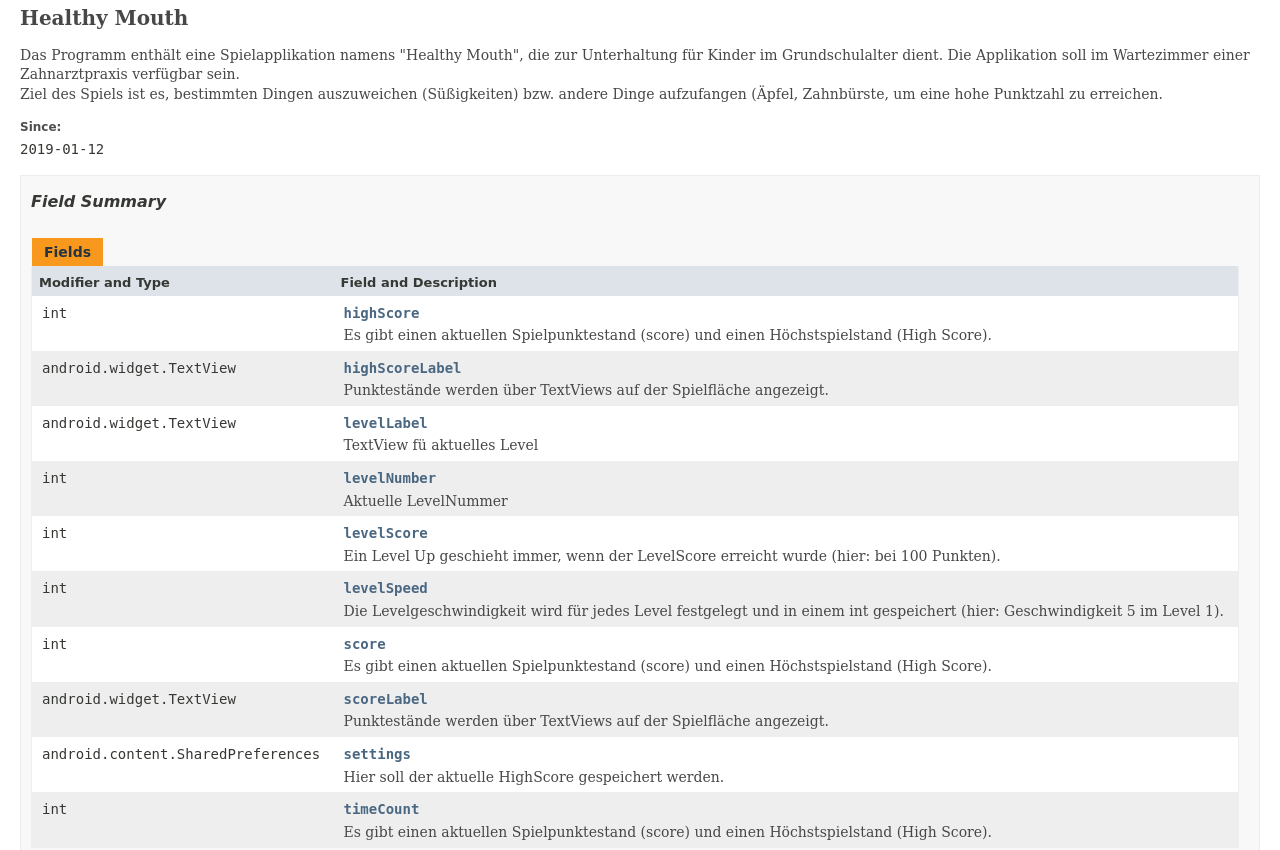
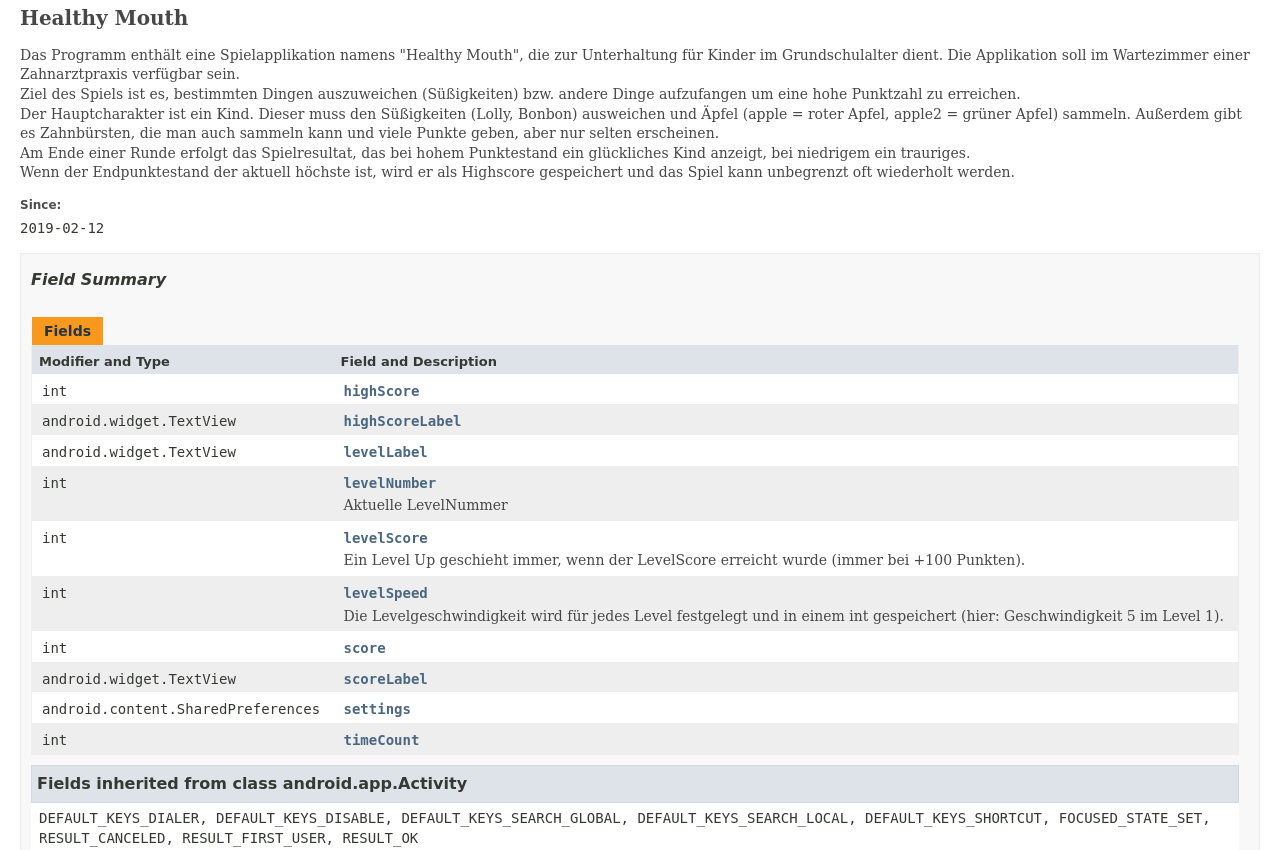
Before and after one commit to mirjanahopf/Applikation, a plain HTML site: page com/example/miri/myapplication/MainActivity.html in a window 1280 px wide. Shown: the part 436-1286 px from the top of the page. Drawn offline with Linux system fonts and the light colour scheme; a web font is replaced by a local one.

Commit message:
Add files via upload

```diff
--- a/com/example/miri/myapplication/MainActivity.html
+++ b/com/example/miri/myapplication/MainActivity.html
@@ -2,9 +2,9 @@
 <!-- NewPage -->
 <html lang="de">
 <head>
-<!-- Generated by javadoc (1.8.0_152-release) on Sun Jan 13 01:09:07 CET 2019 -->
+<!-- Generated by javadoc (1.8.0_152-release) on Wed Feb 13 18:54:26 CET 2019 -->
 <title>MainActivity</title>
-<meta name="date" content="2019-01-13">
+<meta name="date" content="2019-02-13">
 <link rel="stylesheet" type="text/css" href="../../../../stylesheet.css" title="Style">
 <script type="text/javascript" src="../../../../script.js"></script>
 </head>
@@ -137,10 +137,17 @@ extends android.app.Activity</pre>
   Das Programm enth&auml;lt eine Spielapplikation namens "Healthy Mouth", die zur Unterhaltung f&uuml;r Kinder im Grundschulalter dient.
   Die Applikation soll im Wartezimmer einer Zahnarztpraxis verf&uuml;gbar sein.
   <br>
-  Ziel des Spiels ist es, bestimmten Dingen auszuweichen (S&uuml;&szlig;igkeiten) bzw. andere Dinge aufzufangen (&Auml;pfel, Zahnb&uuml;rste, um eine hohe Punktzahl zu erreichen.</div>
+  Ziel des Spiels ist es, bestimmten Dingen auszuweichen (S&uuml;&szlig;igkeiten) bzw. andere Dinge aufzufangen um eine hohe Punktzahl zu erreichen.
+
+  <br> Der Hauptcharakter ist ein Kind. Dieser muss den S&uuml;&szlig;igkeiten (Lolly, Bonbon) ausweichen und &Auml;pfel (apple = roter Apfel, apple2 = gr&uuml;ner Apfel) sammeln.
+  Au&szlig;erdem gibt es Zahnb&uuml;rsten, die man auch sammeln kann und viele Punkte geben, aber nur selten erscheinen.
+
+  <br>Am Ende einer Runde erfolgt das Spielresultat, das bei hohem Punktestand ein glückliches Kind anzeigt, bei niedrigem ein trauriges.
+
+  <br>Wenn der Endpunktestand der aktuell höchste ist, wird er als Highscore gespeichert und das Spiel kann unbegrenzt oft wiederholt werden.</div>
 <dl>
 <dt><span class="simpleTagLabel">Since:</span></dt>
-<dd>2019-01-12</dd>
+<dd>2019-02-12</dd>
 </dl>
 </li>
 </ul>
@@ -162,21 +169,15 @@ extends android.app.Activity</pre>
 </tr>
 <tr class="altColor">
 <td class="colFirst"><code>int</code></td>
-<td class="colLast"><code><span class="memberNameLink"><a href="../../../../com/example/miri/myapplication/MainActivity.html#highScore">highScore</a></span></code>
-<div class="block">Es gibt einen aktuellen Spielpunktestand (score) und einen H&ouml;chstspielstand (High Score).</div>
-</td>
+<td class="colLast"><code><span class="memberNameLink"><a href="../../../../com/example/miri/myapplication/MainActivity.html#highScore">highScore</a></span></code>&nbsp;</td>
 </tr>
 <tr class="rowColor">
 <td class="colFirst"><code>android.widget.TextView</code></td>
-<td class="colLast"><code><span class="memberNameLink"><a href="../../../../com/example/miri/myapplication/MainActivity.html#highScoreLabel">highScoreLabel</a></span></code>
-<div class="block">Punktest&auml;nde werden &uuml;ber TextViews auf der Spielfl&auml;che angezeigt.</div>
-</td>
+<td class="colLast"><code><span class="memberNameLink"><a href="../../../../com/example/miri/myapplication/MainActivity.html#highScoreLabel">highScoreLabel</a></span></code>&nbsp;</td>
 </tr>
 <tr class="altColor">
 <td class="colFirst"><code>android.widget.TextView</code></td>
-<td class="colLast"><code><span class="memberNameLink"><a href="../../../../com/example/miri/myapplication/MainActivity.html#levelLabel">levelLabel</a></span></code>
-<div class="block">TextView f&uuml; aktuelles Level</div>
-</td>
+<td class="colLast"><code><span class="memberNameLink"><a href="../../../../com/example/miri/myapplication/MainActivity.html#levelLabel">levelLabel</a></span></code>&nbsp;</td>
 </tr>
 <tr class="rowColor">
 <td class="colFirst"><code>int</code></td>
@@ -187,7 +188,7 @@ extends android.app.Activity</pre>
 <tr class="altColor">
 <td class="colFirst"><code>int</code></td>
 <td class="colLast"><code><span class="memberNameLink"><a href="../../../../com/example/miri/myapplication/MainActivity.html#levelScore">levelScore</a></span></code>
-<div class="block">Ein Level Up geschieht immer, wenn der LevelScore erreicht wurde (hier: bei 100 Punkten).</div>
+<div class="block">Ein Level Up geschieht immer, wenn der LevelScore erreicht wurde (immer bei +100 Punkten).</div>
 </td>
 </tr>
 <tr class="rowColor">
@@ -198,27 +199,19 @@ extends android.app.Activity</pre>
 </tr>
 <tr class="altColor">
 <td class="colFirst"><code>int</code></td>
-<td class="colLast"><code><span class="memberNameLink"><a href="../../../../com/example/miri/myapplication/MainActivity.html#score">score</a></span></code>
-<div class="block">Es gibt einen aktuellen Spielpunktestand (score) und einen H&ouml;chstspielstand (High Score).</div>
-</td>
+<td class="colLast"><code><span class="memberNameLink"><a href="../../../../com/example/miri/myapplication/MainActivity.html#score">score</a></span></code>&nbsp;</td>
 </tr>
 <tr class="rowColor">
 <td class="colFirst"><code>android.widget.TextView</code></td>
-<td class="colLast"><code><span class="memberNameLink"><a href="../../../../com/example/miri/myapplication/MainActivity.html#scoreLabel">scoreLabel</a></span></code>
-<div class="block">Punktest&auml;nde werden &uuml;ber TextViews auf der Spielfl&auml;che angezeigt.</div>
-</td>
+<td class="colLast"><code><span class="memberNameLink"><a href="../../../../com/example/miri/myapplication/MainActivity.html#scoreLabel">scoreLabel</a></span></code>&nbsp;</td>
 </tr>
 <tr class="altColor">
 <td class="colFirst"><code>android.content.SharedPreferences</code></td>
-<td class="colLast"><code><span class="memberNameLink"><a href="../../../../com/example/miri/myapplication/MainActivity.html#settings">settings</a></span></code>
-<div class="block">Hier soll der aktuelle HighScore gespeichert werden.</div>
-</td>
+<td class="colLast"><code><span class="memberNameLink"><a href="../../../../com/example/miri/myapplication/MainActivity.html#settings">settings</a></span></code>&nbsp;</td>
 </tr>
 <tr class="rowColor">
 <td class="colFirst"><code>int</code></td>
-<td class="colLast"><code><span class="memberNameLink"><a href="../../../../com/example/miri/myapplication/MainActivity.html#timeCount">timeCount</a></span></code>
-<div class="block">Es gibt einen aktuellen Spielpunktestand (score) und einen H&ouml;chstspielstand (High Score).</div>
-</td>
+<td class="colLast"><code><span class="memberNameLink"><a href="../../../../com/example/miri/myapplication/MainActivity.html#timeCount">timeCount</a></span></code>&nbsp;</td>
 </tr>
 </table>
 <ul class="blockList">
@@ -276,7 +269,7 @@ extends android.app.Activity</pre>
 <tr id="i0" class="altColor">
 <td class="colFirst"><code>void</code></td>
 <td class="colLast"><code><span class="memberNameLink"><a href="../../../../com/example/miri/myapplication/MainActivity.html#changePos--">changePos</a></span>()</code>
-<div class="block">Diese Methode bewegt die Objekte, indem die x- und y- Positionen ver&auml;ndert werden.</div>
+<div class="block">Diese Methode bewegt die Objekte, indem deren x- und y- Positionen ver&auml;ndert werden.</div>
 </td>
 </tr>
 <tr id="i1" class="rowColor">
@@ -409,7 +402,6 @@ extends android.app.Activity</pre>
 <li class="blockList">
 <h4>score</h4>
 <pre>public&nbsp;int score</pre>
-<div class="block">Es gibt einen aktuellen Spielpunktestand (score) und einen H&ouml;chstspielstand (High Score).</div>
 </li>
 </ul>
 <a name="highScore">
@@ -419,7 +411,6 @@ extends android.app.Activity</pre>
 <li class="blockList">
 <h4>highScore</h4>
 <pre>public&nbsp;int highScore</pre>
-<div class="block">Es gibt einen aktuellen Spielpunktestand (score) und einen H&ouml;chstspielstand (High Score).</div>
 </li>
 </ul>
 <a name="timeCount">
@@ -429,7 +420,6 @@ extends android.app.Activity</pre>
 <li class="blockList">
 <h4>timeCount</h4>
 <pre>public&nbsp;int timeCount</pre>
-<div class="block">Es gibt einen aktuellen Spielpunktestand (score) und einen H&ouml;chstspielstand (High Score).</div>
 </li>
 </ul>
 <a name="scoreLabel">
@@ -439,7 +429,6 @@ extends android.app.Activity</pre>
 <li class="blockList">
 <h4>scoreLabel</h4>
 <pre>public&nbsp;android.widget.TextView scoreLabel</pre>
-<div class="block">Punktest&auml;nde werden &uuml;ber TextViews auf der Spielfl&auml;che angezeigt.</div>
 </li>
 </ul>
 <a name="highScoreLabel">
@@ -449,7 +438,6 @@ extends android.app.Activity</pre>
 <li class="blockList">
 <h4>highScoreLabel</h4>
 <pre>public&nbsp;android.widget.TextView highScoreLabel</pre>
-<div class="block">Punktest&auml;nde werden &uuml;ber TextViews auf der Spielfl&auml;che angezeigt.</div>
 </li>
 </ul>
 <a name="settings">
@@ -459,7 +447,6 @@ extends android.app.Activity</pre>
 <li class="blockList">
 <h4>settings</h4>
 <pre>public&nbsp;android.content.SharedPreferences settings</pre>
-<div class="block">Hier soll der aktuelle HighScore gespeichert werden.</div>
 </li>
 </ul>
 <a name="levelLabel">
@@ -469,7 +456,6 @@ extends android.app.Activity</pre>
 <li class="blockList">
 <h4>levelLabel</h4>
 <pre>public&nbsp;android.widget.TextView levelLabel</pre>
-<div class="block">TextView f&uuml; aktuelles Level</div>
 </li>
 </ul>
 <a name="levelNumber">
@@ -489,7 +475,7 @@ extends android.app.Activity</pre>
 <li class="blockList">
 <h4>levelScore</h4>
 <pre>public&nbsp;int levelScore</pre>
-<div class="block">Ein Level Up geschieht immer, wenn der LevelScore erreicht wurde (hier: bei 100 Punkten).</div>
+<div class="block">Ein Level Up geschieht immer, wenn der LevelScore erreicht wurde (immer bei +100 Punkten).</div>
 </li>
 </ul>
 <a name="levelSpeed">
@@ -552,7 +538,7 @@ extends android.app.Activity</pre>
 <li class="blockList">
 <h4>changePos</h4>
 <pre>public&nbsp;void&nbsp;changePos()</pre>
-<div class="block">Diese Methode bewegt die Objekte, indem die x- und y- Positionen ver&auml;ndert werden.</div>
+<div class="block">Diese Methode bewegt die Objekte, indem deren x- und y- Positionen ver&auml;ndert werden.</div>
 </li>
 </ul>
 <a name="hitCheck-float-float-">
@@ -580,7 +566,9 @@ extends android.app.Activity</pre>
 <li class="blockList">
 <h4>gameOver</h4>
 <pre>public&nbsp;void&nbsp;gameOver()</pre>
-<div class="block">Die GameOver Methode wird am Ende einer Spielrunde aufgerufen und zeigt das Resultat an.</div>
+<div class="block">Die GameOver Methode wird am Ende einer Spielrunde aufgerufen und zeigt das Resultat an.
+ <br> Die Timer werden gestoppt und Spielstatus ausgeschaltet.
+ <br> Endbild soll erscheinen und dementsprechend Objekte un- bzw. sichtbar geschalten werden.</div>
 </li>
 </ul>
 <a name="onTouchEvent-android.view.MotionEvent-">
@@ -634,7 +622,7 @@ extends android.app.Activity</pre>
 <h4>onPause</h4>
 <pre>public&nbsp;void&nbsp;onPause(android.view.View&nbsp;view)</pre>
 <div class="block"><b>Spiel pausieren</b>
- Diese Methode wird aufgerufen, wenn der Pause-Button bet&auml;tigt wird. Das Spiel wird somit angehalten.</div>
+ Diese Methode wird aufgerufen, wenn der Pause-Button bet&auml;tigt wird. Das Spiel wird somit angehalten und ein Menu wird angezeigt.</div>
 <dl>
 <dt><span class="paramLabel">Parameters:</span></dt>
 <dd><code>view</code> - die Spielansicht</dd>
```
Also changed, not shown: com/example/miri/myapplication/ExampleInstrumentedTest.html (+2 -2 lines), com/example/miri/myapplication/ExampleUnitTest.html (+2 -2 lines), com/example/miri/myapplication/SoundPlayer.html (+2 -2 lines), com/example/miri/myapplication/package-frame.html (+2 -2 lines), com/example/miri/myapplication/package-summary.html (+2 -2 lines), com/example/miri/myapplication/package-tree.html (+2 -2 lines).
